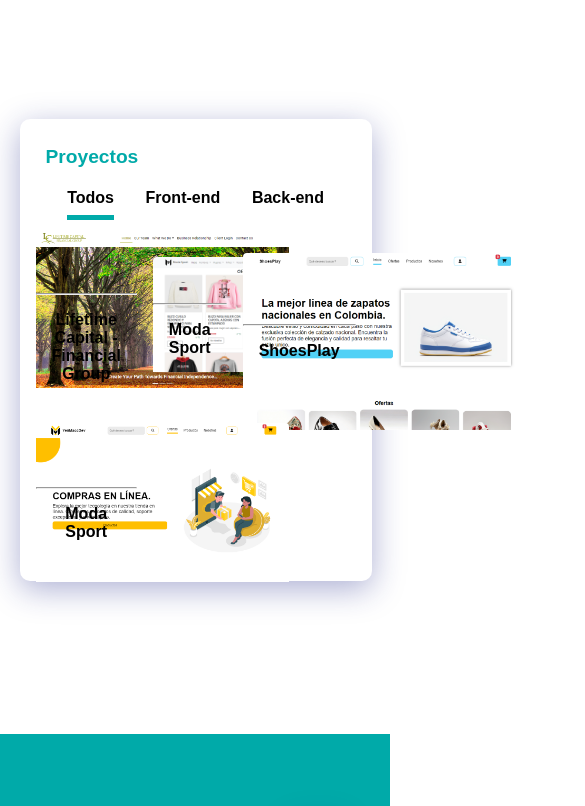
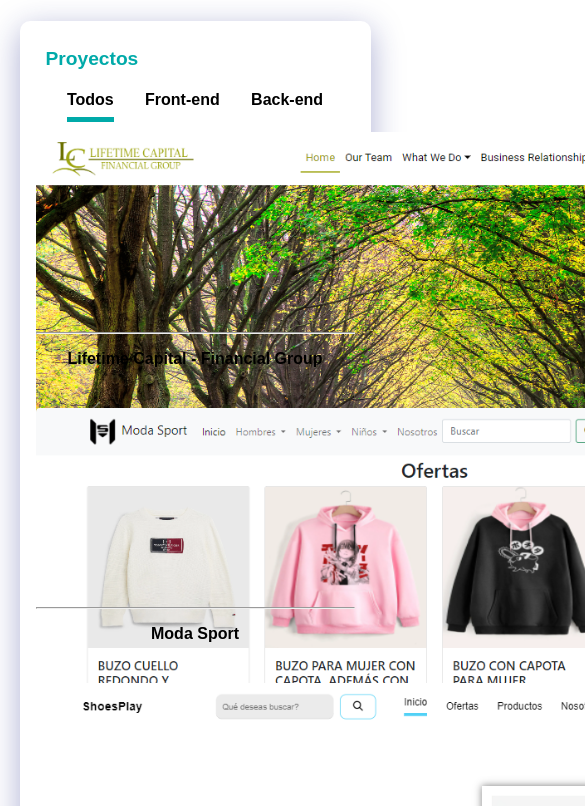
Before and after one commit to YeiiMaccDev/YeiiMaccDev.github.io, a React (Vite) app: page / in a window 390 px wide. Shown: the part 3440-4246 px from the top of the page, 585 px wide, since content can reach past the window. Built offline with nearby package versions, Linux system fonts and the light colour scheme.

Commit message:
Adjustment responsive design, contactSection and ProjectSection

```diff
--- a/src/pages/sections/ContactSection.css
+++ b/src/pages/sections/ContactSection.css
@@ -96,7 +96,7 @@
 }
 
 @media screen and (max-width: 900px) {
-    .contact__lista {
+    .contact__list {
         grid-template-columns: 1fr;
     }
 }
--- a/src/pages/sections/ProjectSection.css
+++ b/src/pages/sections/ProjectSection.css
@@ -109,3 +109,10 @@
 .projects__menu-item:last-child {
     margin-right: 0;
 }
+
+
+@media screen and (max-width: 600px) {
+    .projects__list {
+        grid-template-columns: 1fr;
+    }
+}
```
